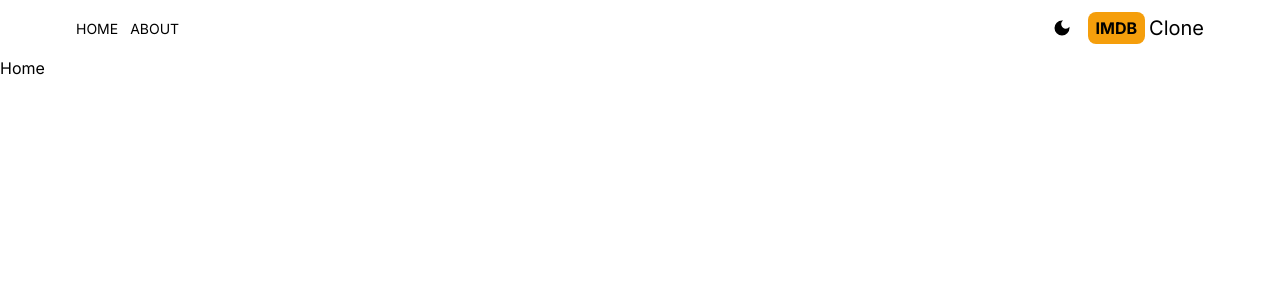
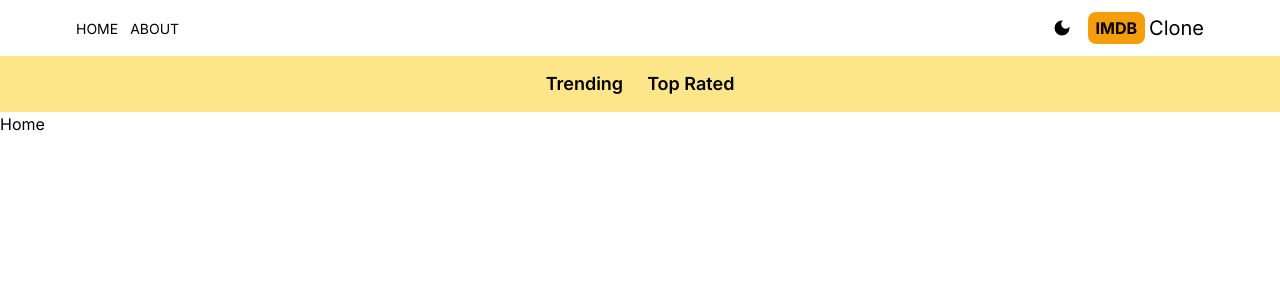
Before and after one commit to SandeepSabu9809/imdb-clone, a Next.js app: page / in a window 1280 px wide. Shown: the top 300 px of the page. Built offline with nearby package versions, Linux system fonts and the light colour scheme.

Commit message:
create navbar

```diff
--- /dev/null
+++ b/src/app/components/Navbar.jsx
@@ -0,0 +1,11 @@
+import React from 'react'
+import NavbarItem from './NavbarItem'
+
+export default function Navbar() {
+  return (
+    <div className='flex dark:bg-gray-600 bg-amber-200 p-3.5 justify-center gap-6 lg:text-lg' >
+      <NavbarItem title="Trending" param="fetchTrending" />
+      <NavbarItem title="Top Rated" param="fetchTopRated" />
+    </div>
+  )
+}
--- /dev/null
+++ b/src/app/components/NavbarItem.jsx
@@ -0,0 +1,17 @@
+'use client'
+
+import Link from 'next/link'
+import React from 'react'
+import { useSearchParams } from 'next/navigation'
+
+export default function NavbarItem({title,param}) {
+
+    const searchParams = useSearchParams();
+    const genre = searchParams.get(`genre`);
+
+  return (
+    <div>
+      <Link className={`hover:text-amber-600 font-semibold ${genre==param ? 'underline underline-offset-8 decoration-4 decoration-amber-500 rounded-lg ' :''} `} href={`/?genre=${param}`} >{title}</Link>
+    </div>
+  )
+}
--- a/src/app/layout.js
+++ b/src/app/layout.js
@@ -2,6 +2,7 @@
 import "./globals.css";
 import Header from "./components/Header";
 import Providers from "./Providers";
+import Navbar from "./components/Navbar";
 
 const inter = Inter({ subsets: ["latin"] });
 
@@ -16,6 +17,7 @@
       <body className={inter.className}>
         <Providers>
           <Header/>
+          <Navbar/>
           {children}
         </Providers>
       </body>
```
